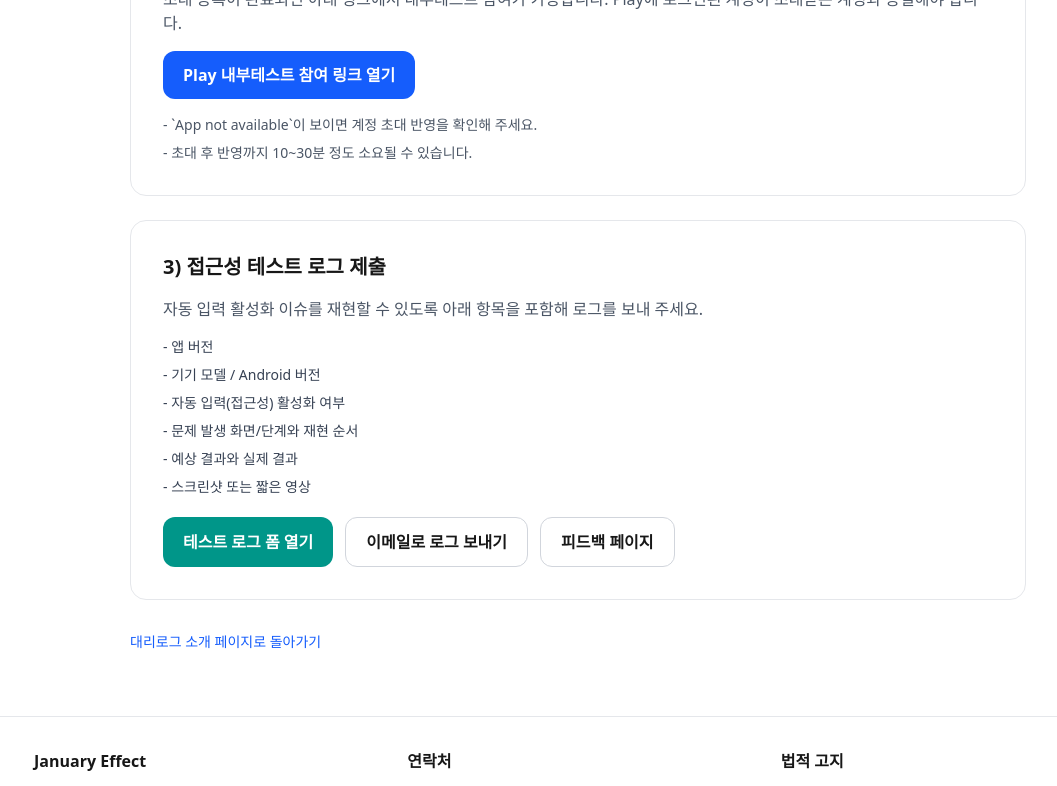
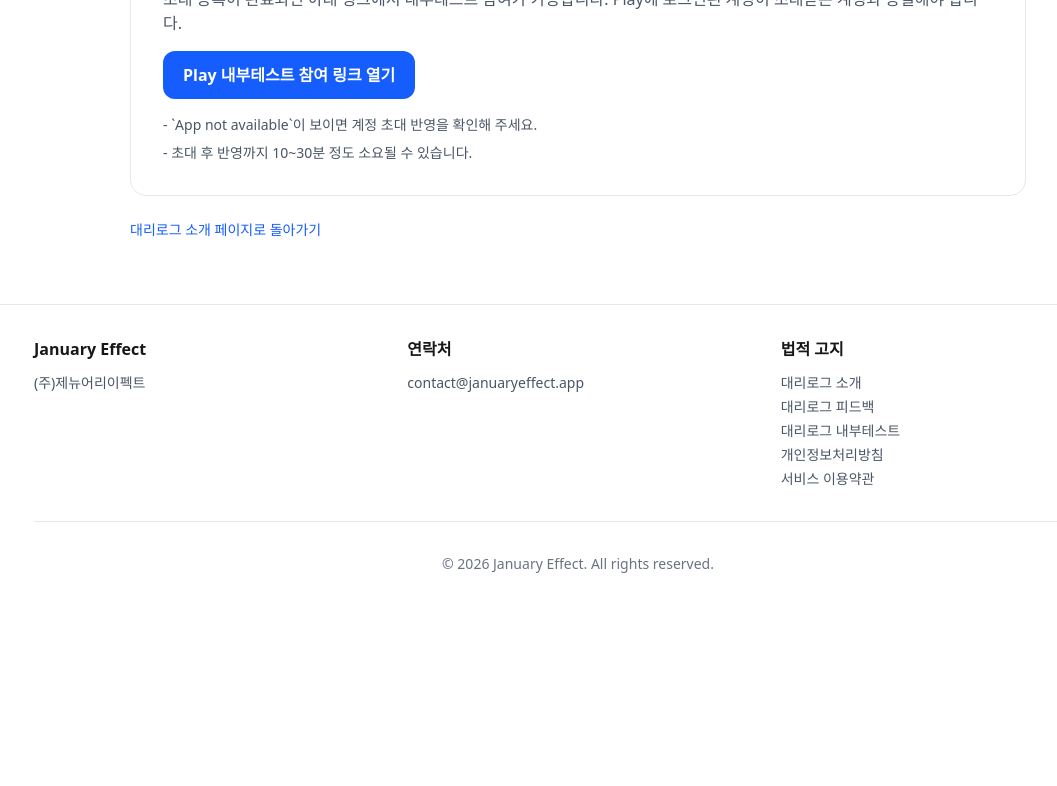
Before and after one commit to januaryeffect/januaryeffect.github.io, a Next.js app: page /apps/chauffeur-log/internal-testing in a window 1280 px wide. Shown: the part 505-1291 px from the top of the page, without its empty margins (62-1119 px from the left). After the commit the page ends 1111 px from the top, so only its background shows below. Built offline with nearby package versions, Linux system fonts and the light colour scheme.

Commit message:
chore: remove accessibility log submission section

```diff
--- a/src/app/apps/chauffeur-log/internal-testing/page.tsx
+++ b/src/app/apps/chauffeur-log/internal-testing/page.tsx
@@ -5,7 +5,7 @@ import { chauffeurLogCopy, chauffeurLogLinks } from "@/lib/chauffeur-log";
 
 export const metadata: Metadata = {
   title: "대리로그 내부테스터 모집 | January Effect",
-  description: "대리로그 내부테스터 모집 및 접근성 테스트 로그 수집 안내",
+  description: "대리로그 내부테스터 모집 및 내부테스트 참여 안내",
 };
 
 const testerApplyMailSubject = encodeURIComponent("[대리로그 내부테스터 신청]");
@@ -14,17 +14,8 @@ const testerApplyMailBody = encodeURIComponent(
 );
 const testerApplyMailTo = `mailto:${chauffeurLogCopy.feedbackEmail}?subject=${testerApplyMailSubject}&body=${testerApplyMailBody}`;
 
-const logReportMailSubject = encodeURIComponent("[대리로그 접근성 로그 제보]");
-const logReportMailBody = encodeURIComponent(
-  "앱 버전:\n기기 모델 / Android 버전:\n자동 입력 활성화 상태:\n문제 발생 화면/시점:\n재현 단계:\n예상 결과:\n실제 결과:\n발생 시각:\n첨부(스크린샷/영상):\n"
-);
-const logReportMailTo = `mailto:${chauffeurLogCopy.feedbackEmail}?subject=${logReportMailSubject}&body=${logReportMailBody}`;
-
 export default function ChauffeurLogInternalTestingPage() {
   const hasApplyForm = Boolean(chauffeurLogLinks.testerApplyForm);
-  const logFormUrl =
-    chauffeurLogLinks.accessibilityLogForm || chauffeurLogLinks.feedbackForm;
-  const hasLogForm = Boolean(logFormUrl);
 
   return (
     <div className="px-4 sm:px-6 lg:px-8 py-16">
@@ -86,48 +77,6 @@ export default function ChauffeurLogInternalTestingPage() {
           </ul>
         </div>
 
-        <div className="rounded-2xl border border-gray-200 dark:border-gray-800 p-6 sm:p-8 mb-8">
-          <h2 className="text-xl font-semibold mb-4">3) 접근성 테스트 로그 제출</h2>
-          <p className="text-gray-600 dark:text-gray-400 mb-4">
-            자동 입력 활성화 이슈를 재현할 수 있도록 아래 항목을 포함해 로그를
-            보내 주세요.
-          </p>
-
-          <ul className="space-y-2 text-sm text-gray-700 dark:text-gray-300 mb-5">
-            <li>- 앱 버전</li>
-            <li>- 기기 모델 / Android 버전</li>
-            <li>- 자동 입력(접근성) 활성화 여부</li>
-            <li>- 문제 발생 화면/단계와 재현 순서</li>
-            <li>- 예상 결과와 실제 결과</li>
-            <li>- 스크린샷 또는 짧은 영상</li>
-          </ul>
-
-          <div className="flex flex-wrap gap-3">
-            {hasLogForm ? (
-              <a
-                href={logFormUrl}
-                target="_blank"
-                rel="noreferrer"
-                className="inline-flex items-center rounded-xl px-5 py-3 font-semibold bg-teal-600 text-white hover:bg-teal-700 transition-colors"
-              >
-                테스트 로그 폼 열기
-              </a>
-            ) : null}
-            <a
-              href={logReportMailTo}
-              className="inline-flex items-center rounded-xl px-5 py-3 font-semibold border border-gray-300 dark:border-gray-700 hover:bg-gray-100 dark:hover:bg-gray-900 transition-colors"
-            >
-              이메일로 로그 보내기
-            </a>
-            <Link
-              href={chauffeurLogLinks.feedbackPage}
-              className="inline-flex items-center rounded-xl px-5 py-3 font-semibold border border-gray-300 dark:border-gray-700 hover:bg-gray-100 dark:hover:bg-gray-900 transition-colors"
-            >
-              피드백 페이지
-            </Link>
-          </div>
-        </div>
-
         <div className="text-sm">
           <Link
             href="/apps/chauffeur-log/"
```
